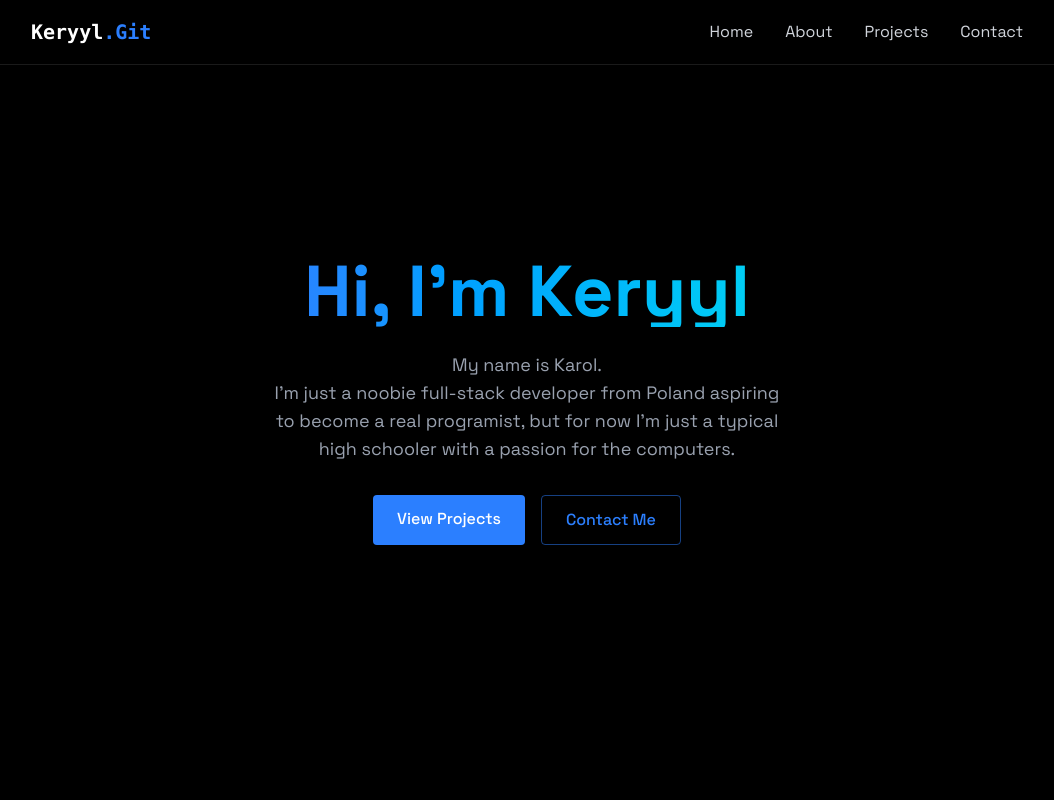
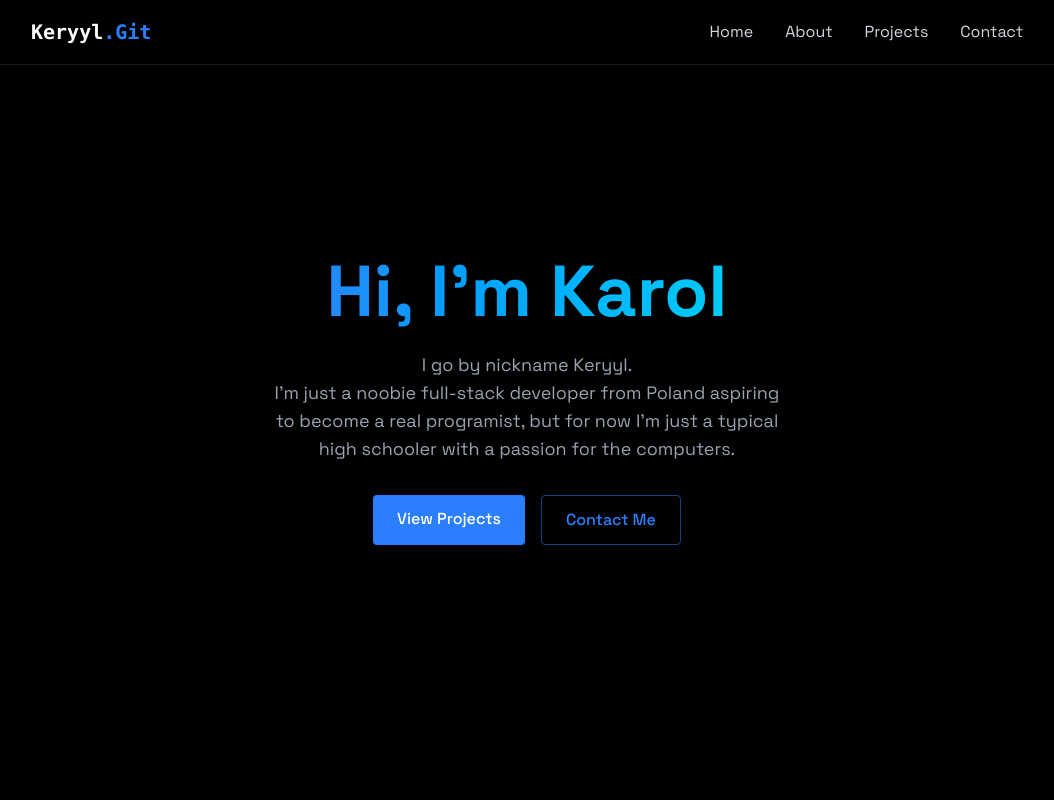
Before and after one commit to Keryyyl/first-portfolio, a React (Vite) app: page / in a window 1280 px wide. Shown: the top 800 px of the page, without its empty margins (113-1167 px from the left). Built offline with nearby package versions, Linux system fonts and the light colour scheme.

Commit message:
Changes info in home.jsx

```diff
--- a/src/components/sections/Home.jsx
+++ b/src/components/sections/Home.jsx
@@ -7,10 +7,10 @@ export const Home = () => {
         <RevealOnScroll>
             <div className="text-center z-10 px-4">
                 <h1 className="text-5xl md:text-7xl font-bold mb-6 bg-gradient-to-r from-blue-500 to-cyan-400 bg-clip-text text-transparent leading-right">
-                    Hi, I'm Keryyl
+                    Hi, I'm Karol
                 </h1>
                 <p className="text-gray-400 text-lg mb-8 max-w-lg mx-auto">
-                    My name is Karol.<br/>
+                    I go by nickname Keryyl.<br/>
                     I'm just a noobie full-stack developer from Poland aspiring to become a real programist, but for now I'm just a typical high schooler with a passion for the computers.
                 </p>
                 <div className="flex justify-center space-x-4">
```
